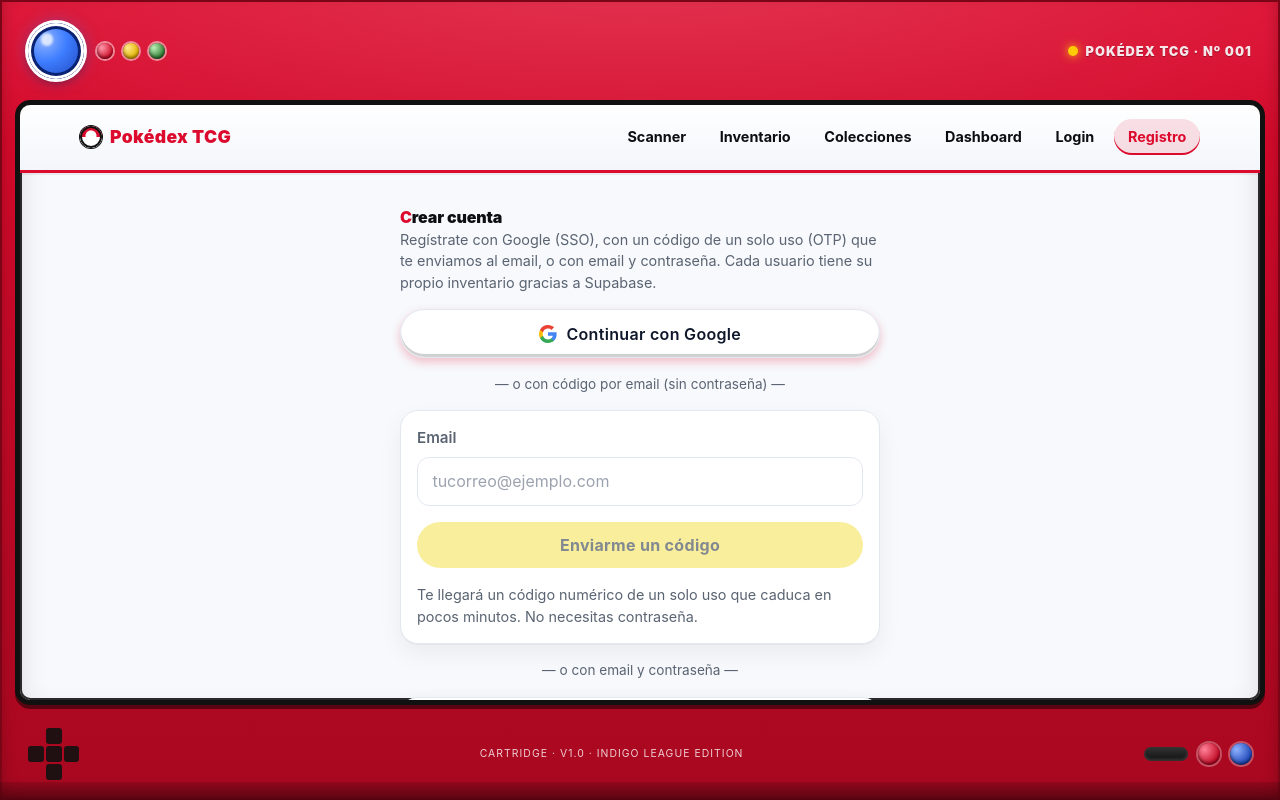
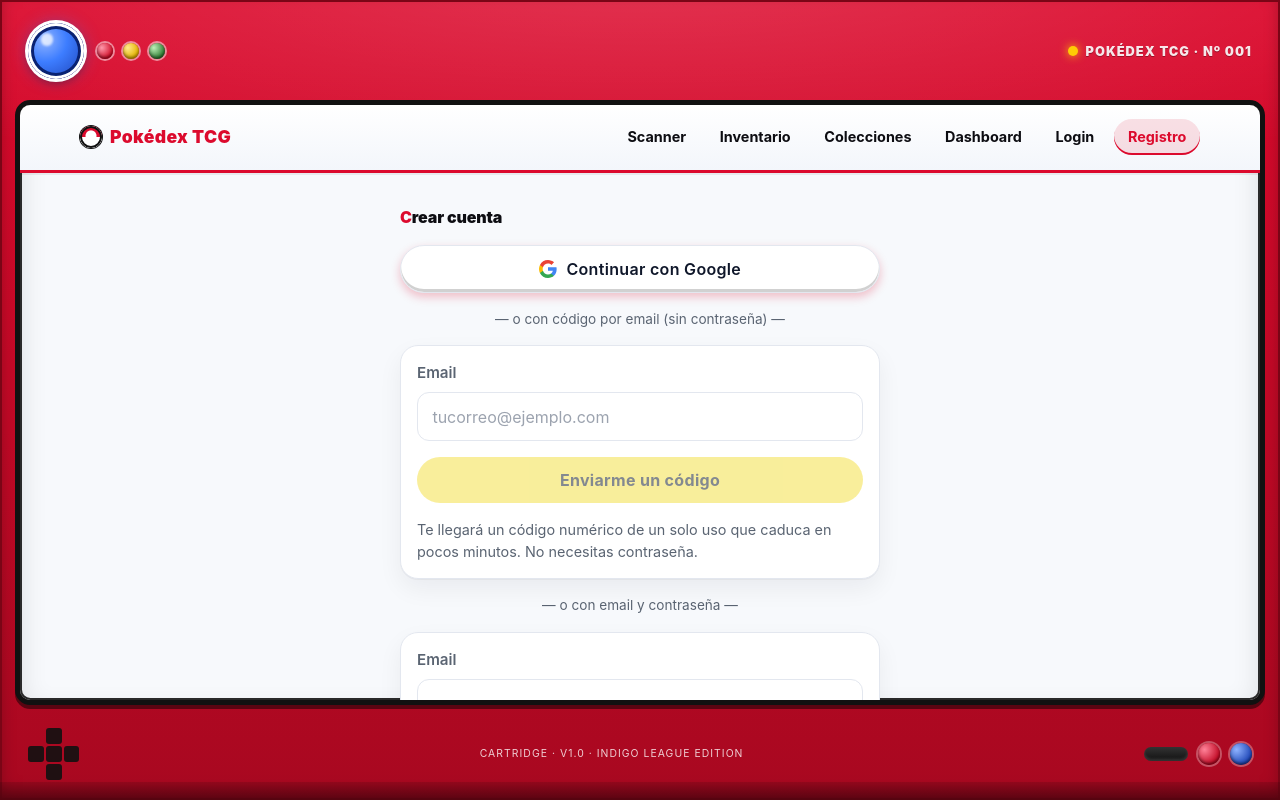
Before and after one commit to panchoalvarezg/PokemonScan, a Next.js app in the folder pokemon-card-pokedex/: page /register in a window 1280 px wide. Built offline with nearby package versions, Linux system fonts and the light colour scheme.

Commit message:
cambio login y registro crear cuenta minimalista

```diff
--- a/pokemon-card-pokedex/app/login/page.tsx
+++ b/pokemon-card-pokedex/app/login/page.tsx
@@ -9,10 +9,6 @@
       >
         <div>
           <h1>Iniciar sesión</h1>
-          <p className="small">
-            Entra con Google (SSO), con un código de un solo uso (OTP) enviado
-            a tu email, o con tu email y contraseña clásicos.
-          </p>
         </div>
         <AuthForm mode="login" />
       </div>
--- a/pokemon-card-pokedex/app/register/page.tsx
+++ b/pokemon-card-pokedex/app/register/page.tsx
@@ -9,11 +9,6 @@
       >
         <div>
           <h1>Crear cuenta</h1>
-          <p className="small">
-            Regístrate con Google (SSO), con un código de un solo uso (OTP)
-            que te enviamos al email, o con email y contraseña. Cada usuario
-            tiene su propio inventario gracias a Supabase.
-          </p>
         </div>
         <AuthForm mode="register" />
       </div>
```
